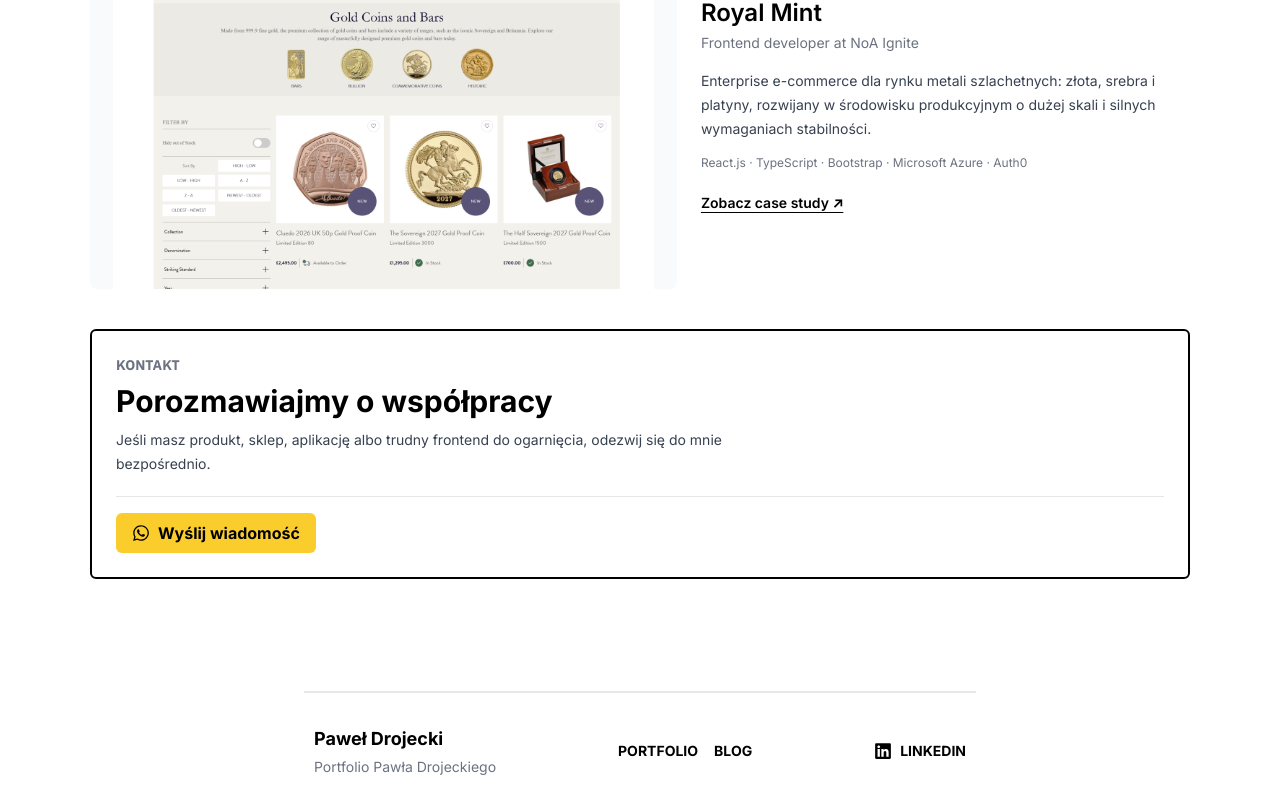
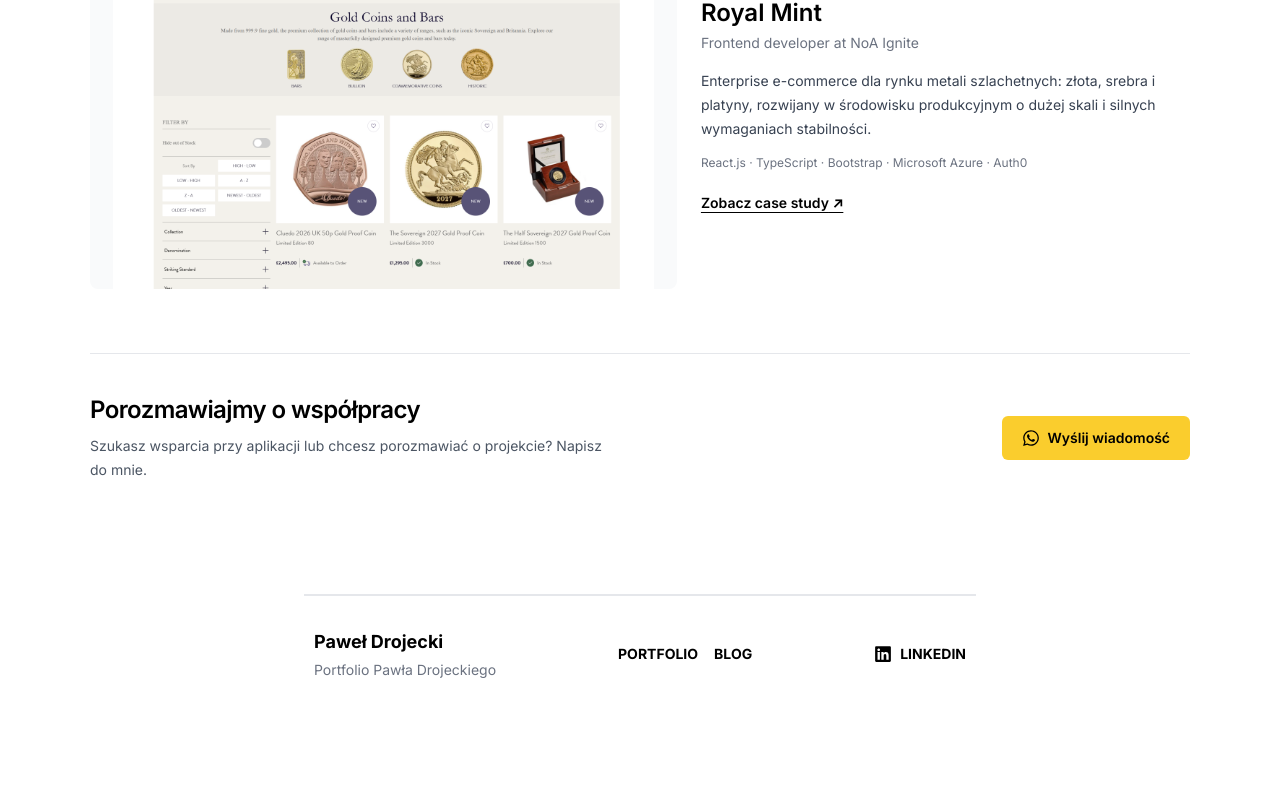
Before and after one commit to Snikerso/optymalista, a Next.js app: page / in a window 1280 px wide. Shown: the part 1256-2065 px from the top of the page. After the commit the page ends 1968 px from the top, so only its background shows below. Built offline with nearby package versions, Linux system fonts and the light colour scheme.

Commit message:
Simplify homepage contact section

```diff
--- a/src/app/page.tsx
+++ b/src/app/page.tsx
@@ -67,7 +67,7 @@
     hireEyebrow: "Kontakt",
     hireTitle: "Porozmawiajmy o współpracy",
     hireText:
-      "Jeśli masz produkt, sklep, aplikację albo trudny frontend do ogarnięcia, odezwij się do mnie bezpośrednio.",
+      "Szukasz wsparcia przy aplikacji lub chcesz porozmawiać o projekcie? Napisz do mnie.",
     whatsAppMessage:
       "Cześć Paweł, chcę pogadać o współpracy przy projekcie.",
     send: "Wyślij wiadomość",
@@ -107,7 +107,7 @@
     hireEyebrow: "Contact",
     hireTitle: "Talk about collaboration",
     hireText:
-      "If you have a product, store, mobile app or difficult frontend that needs care, message me directly.",
+      "Need help with an app or want to discuss a project? Get in touch.",
     whatsAppMessage:
       "Hi Paweł, I would like to talk about working together on a project.",
     send: "Send message",
@@ -270,26 +270,23 @@
 
       <section
         id="zatrudnij-mnie"
-        className="mt-10 min-w-0 scroll-mt-28 rounded-md border-2 border-black p-4 sm:p-6"
+        className="mt-16 flex min-w-0 scroll-mt-28 flex-col gap-6 border-t border-gray-200 pt-10 sm:flex-row sm:items-center sm:justify-between"
       >
         <div className="flex flex-col gap-2">
-          <p className="font-ibm text-sm font-bold uppercase text-gray-500">
-            {copy.hireEyebrow}
-          </p>
-          <h2 className="text-3xl font-bold leading-tight">{copy.hireTitle}</h2>
-          <p className="max-w-2xl text-sm leading-6 text-gray-700">
+          <h2 className="text-2xl font-semibold tracking-tight">{copy.hireTitle}</h2>
+          <p className="max-w-lg text-sm leading-6 text-gray-600">
             {copy.hireText}
           </p>
         </div>
 
-        <div className="mt-5 flex flex-wrap items-center gap-3 border-t border-gray-200 pt-4">
+        <div className="shrink-0">
           <TrackedAnchor
             href={getContactUrl(language)}
             target="_blank"
             rel="noreferrer"
             eventName={hasWhatsAppContact ? "whatsapp_open" : "linkedin_open"}
             eventParams={{ source: "home_contact", language }}
-            className="inline-flex items-center gap-2 rounded-md bg-accent px-4 py-2 font-bold text-black hover:bg-accent/80"
+            className="inline-flex items-center gap-2 rounded-md bg-accent px-5 py-3 text-sm font-semibold text-black transition-colors hover:bg-accent/80 focus-visible:outline focus-visible:outline-2 focus-visible:outline-offset-4 focus-visible:outline-black"
           >
             {hasWhatsAppContact ? (
               <FaWhatsapp size={18} />
```
